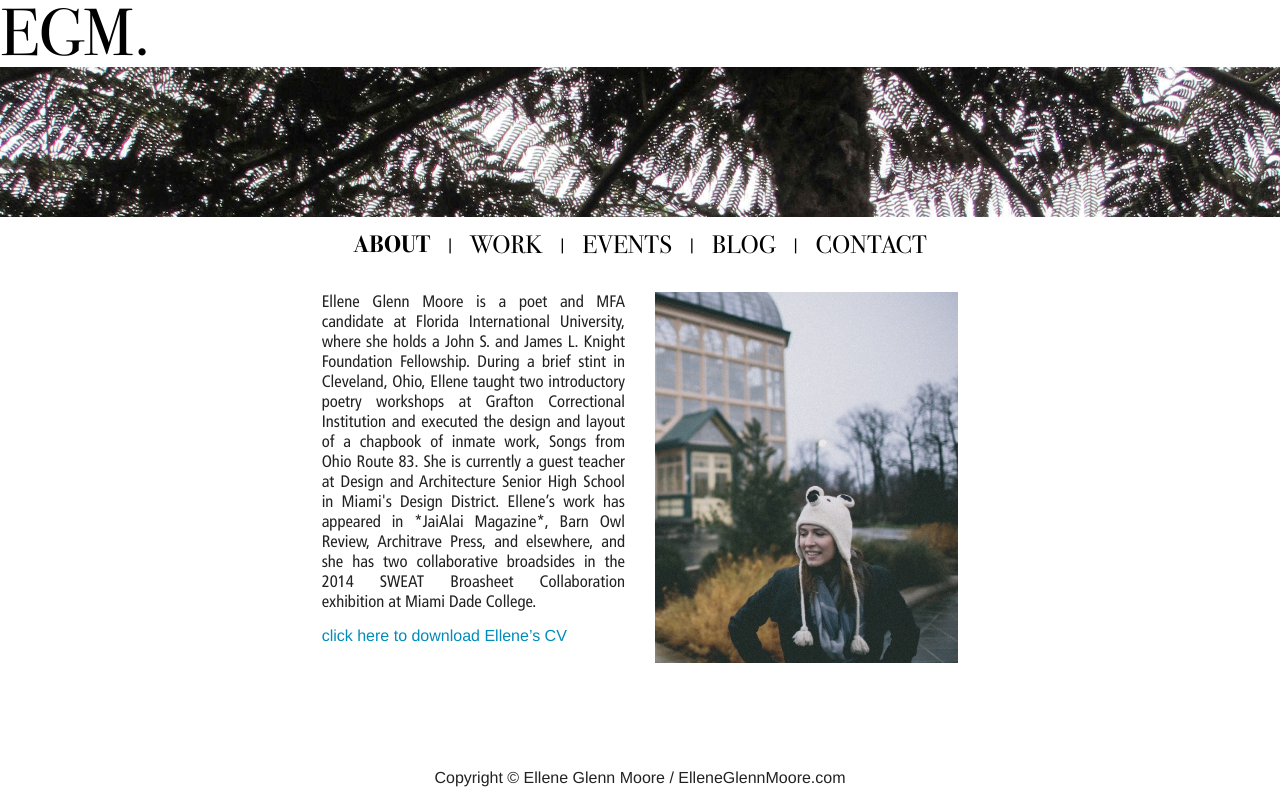
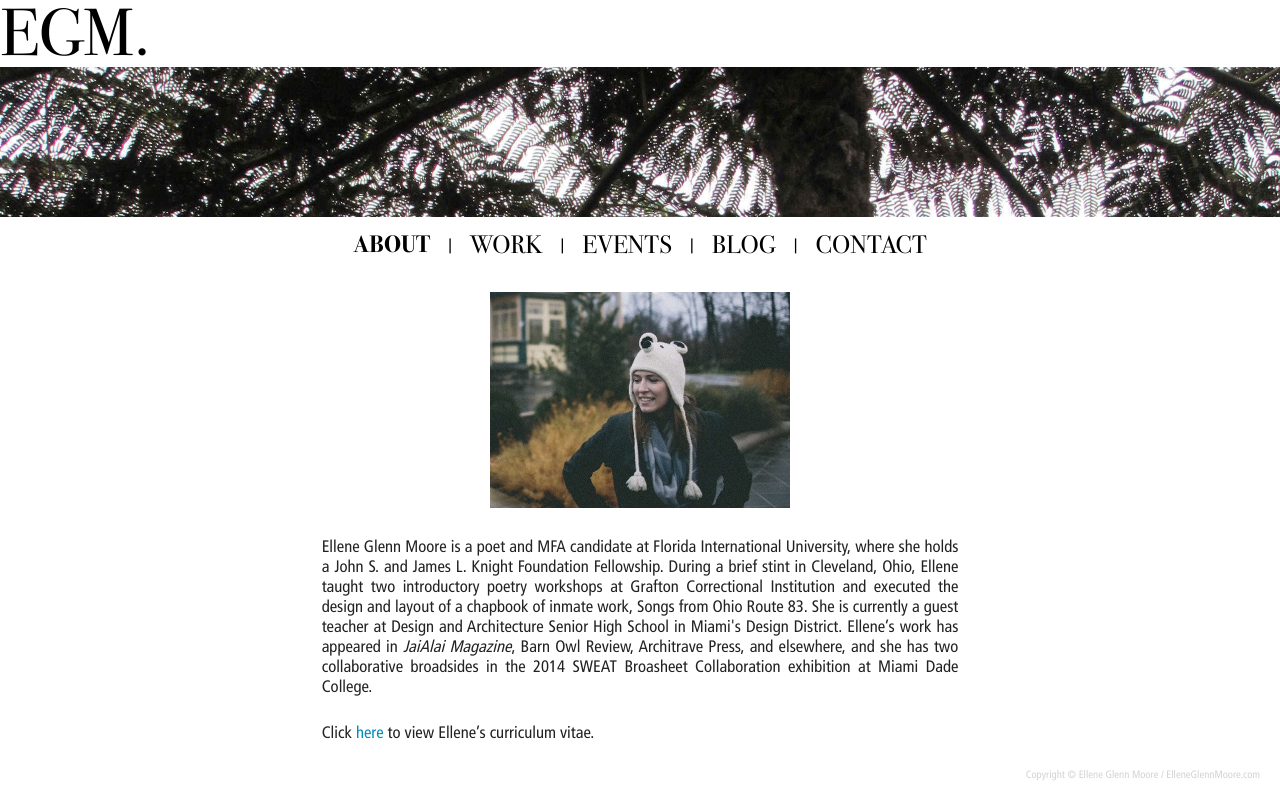
Before and after one commit to asmoore/elleneglennmoore, a Django app: template personalsite/templates/about.html in a window 1280 px wide. Run offline with Django 3.2, Linux system fonts and the light colour scheme; the template is opened without the code that fills it: values that come from a table or form of the project are taken from there, others are empty; data comes from the database, SQL or seed files in the repository; both versions use the stored data as it was after the commit; parts of the project's set-up code (start-up, migrations or seed data) failed here and were passed over; some libraries are stand-ins or nearby versions.

Commit message:
added markdown and edits to content

```diff
--- a/personalsite/templates/about.html
+++ b/personalsite/templates/about.html
@@ -25,20 +25,27 @@
 
 
 {% block content %}
-<div class="large-4 columns large-offset-2 column bio-text">
+<div class="large-8 columns large-offset-2 column">
+  <div class="bio-image-container">
+    <img id="bio" src="{% static "img/aboutpic.jpg" %}" alt="Ellene's image">
+  </div>
+  <div class="bio-text">
   {% for bio in biography %}
     <p>{{ bio.text }}</p>
   {% endfor %}
-
+  </div>
   <br>
-
-  <a href="{% static "pdf/ElleneGlennMoore 01282015.pdf" %}" alt="Ellene's CV">
-  click here to download Ellene’s CV
-  </a>
+  <div class="cv">
+    Click <a href="{% static "pdf/ElleneGlennMoore 02012015.pdf" %}" alt="Ellene's CV">here</a> to view Ellene’s curriculum vitae.
+  </div>
 
 </div>
-
-<div class="large-4 columns end">
-  <img id="bio" src="{% static "img/aboutpic.jpg" %}" alt="Ellene's image">
-</div>
+<script type="text/javascript" charset="utf-8">
+    function markdown() {
+        var bioHTML = $('.bio-text').text();
+        var bioMarkdown = mmd(bioHTML);
+        $('.bio-text').html(bioMarkdown);
+    }
+    markdown();
+</script>
 {% endblock %}
--- a/personalsite/templates/base.html
+++ b/personalsite/templates/base.html
@@ -14,6 +14,13 @@
 <!-- CSS -->
 <link href="/static/css/foundation.css" rel="stylesheet">
 <link href="/static/css/elleneglennmoore2.css" rel="stylesheet">
+
+<!-- SCRIPTS -->
+<script type="text/javascript" src="//code.jquery.com/jquery-1.4.2.min.js"></script>
+
+<script type='text/javascript' src="/static/js/foundation.min.js"></script>
+<script type="text/javascript" src="/static/js/mmd.min.js"></script>
+
 
 <body>
 
@@ -46,8 +53,6 @@
   </div>
 </body>
 
-<!-- SCRIPTS -->
-<script type='text/javascript' src="/static/js/foundation.min.js"></script>
 
 </div>
 </html>
--- a/personalsite/views.py
+++ b/personalsite/views.py
@@ -20,7 +20,7 @@ def about(request):
                             {"biography": biography},
                              RequestContext(request))
 def work(request):
-    works = Work.objects.all()
+    works = Work.objects.all().order_by('-id')
     return render_to_response('work.html',
                             {"works":works},
                              RequestContext(request))
--- a/src/css/elleneglennmoore2.css
+++ b/src/css/elleneglennmoore2.css
@@ -49,7 +49,8 @@ body {
 }
 
 p {
-  margin: 0px;
+  margin-bottom: 10px;
+  line-height: 110%;
 }
 /****** header *********/
 
@@ -102,7 +103,28 @@ section.top-bar-section {
 }
 
 /****** body **********/
-#content > div.row.bottom-row > div.large-4.columns.large-offset-2.column.bio-text > p {
+.bio-image-container {
+  display: block;
+  margin-left: auto;
+  margin-right: auto;
+  overflow: hidden;
+  height: 245px;
+}
+
+#bio {
+  display: block;
+  margin-left: auto;
+  margin-right: auto;
+}
+
+.bio-text > p {
+  font-family: "Frutiger LT 57";
+  font-size: 12.5pt;
+  text-align: justify;
+  line-height: 120%;
+}
+
+.cv {
   font-family: "Frutiger LT 57";
   font-size: 12.5pt;
   text-align: justify;
@@ -172,5 +203,9 @@ h3 {
     margin-right: auto;
     padding-bottom: 10px;
     padding-top: 20px;
-    text-align: center;
+    padding-right: 20px;
+    text-align: right;
+    font-family: "Frutiger LT 57";
+    font-size: 8pt;
+    color: LightGray;
 }
--- /dev/null
+++ b/src/js/mmd.min.js
@@ -0,0 +1 @@
+;function mmd(s){var h='';function E(s){return new Option(s).innerHTML}function I(s){return E(s).replace(/!\[([^\]]*)]\(([^(]+)\)/g,'<img alt="$1"src="$2">').replace(/\[([^\]]+)]\(([^(]+)\)/g,'$1'.link('$2')).replace(/`([^`]+)`/g,'<code>$1</code>').replace(/\*\*([^*]+)\*\*/g,'<strong>$1</strong>').replace(/\*([^*]+)\*/g,'<em>$1</em>')}s.replace(/^\s+|\r|\s+$/g,'').replace(/\t/g,'    ').split(/\n\n+/).forEach(function(b,f,R){R={'*':[/\n\* /,'<ul><li>','</li></ul>'],1:[/\n[1-9]\d*\.? /,'<ol><li>','</li></ol>'],' ':[/\n    /,'<pre><code>','</pre></code>','\n'],'>':[/\n> /,'<blockquote>','</blockquote>','\n']}[f=b[0]];h+=R?R[1]+('\n'+b).split(R[0]).slice(1).map(R[3]?E:I).join(R[3]||'</li>\n<li>')+R[2]:f=='#'?'<h'+(f=b.indexOf(' '))+'>'+I(b.slice(f+1))+'</h'+f+'>':f=='<'?b:'<p>'+I(b)+'</p>'});return h};
```
Also changed, not shown: other parts of src/css/elleneglennmoore2.css (+17 -8 lines), personalsite/admin.py (+8 -2 lines), personalsite/templates/blog.html (+14 -2 lines), personalsite/templates/events.html (+6 -9 lines), personalsite/templates/work.html (+7 -0 lines), dev.db, src/img/aboutpic.jpg, src/img/aboutpic_old.jpg (added), 1 other file.
